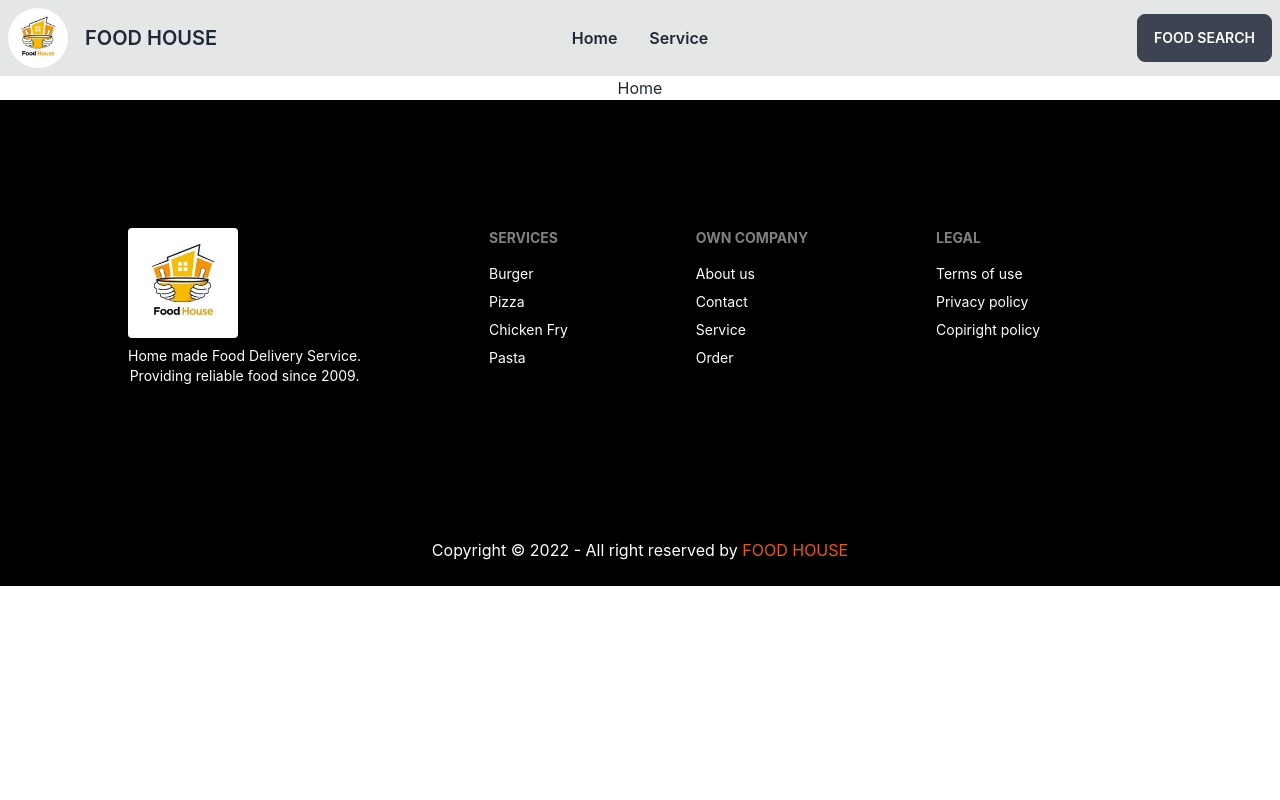
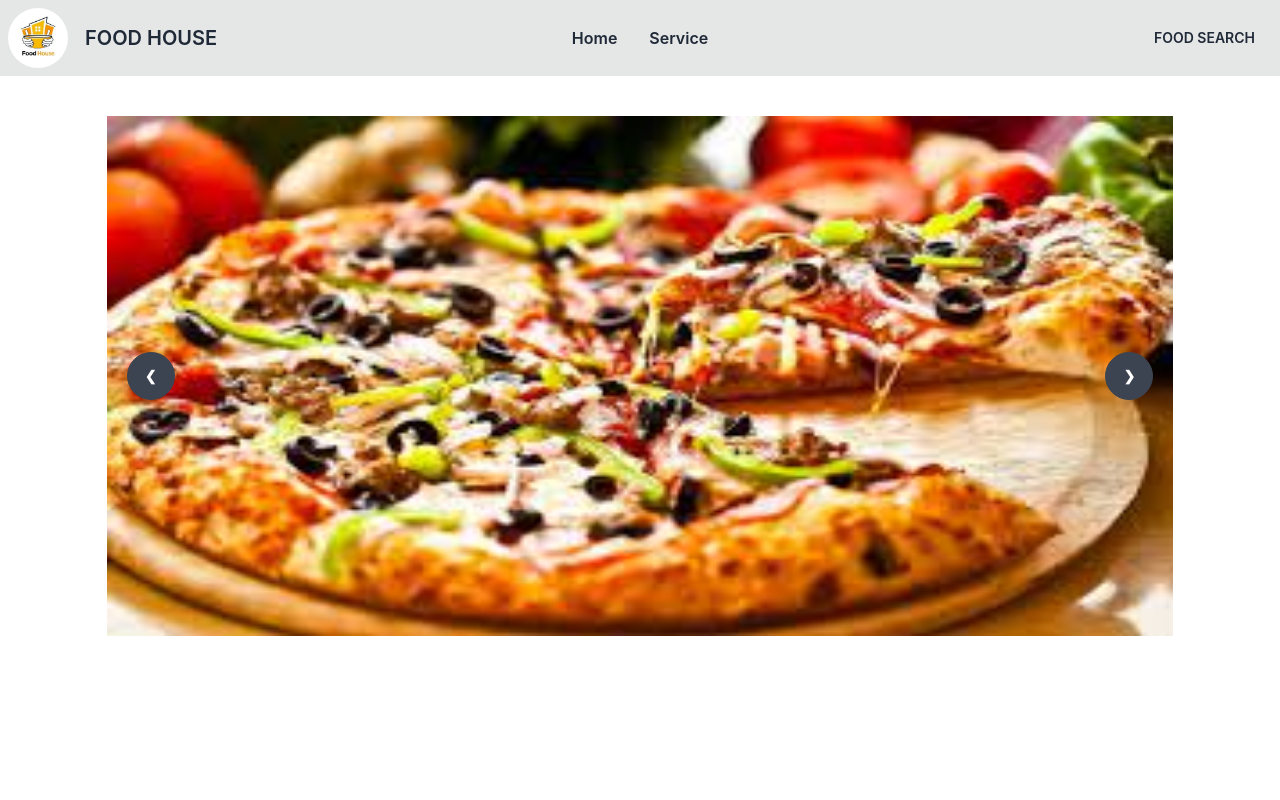
Before and after one commit to SabbirHowlader/food-house-cleint, a React (Create React App) app: page / in a window 1280 px wide. Shown: the top 800 px of the page. Built offline with nearby package versions, Linux system fonts and the light colour scheme.

Commit message:
added slider

```diff
--- a/src/Layout/Main/Main.js
+++ b/src/Layout/Main/Main.js
@@ -7,7 +7,9 @@ const Main = () => {
     return (
         <div>
             <Header></Header>
+            <div className='min-h-screen'>
             <Outlet></Outlet>
+            </div>
             <Footer></Footer>
         </div>
     );
--- a/src/Page/Home/Home/Home.js
+++ b/src/Page/Home/Home/Home.js
@@ -1,9 +1,12 @@
 import React from 'react';
+import Slider from '../Slider/Slider';
 
 const Home = () => {
     return (
         <div>
-            <h2>Home</h2>
+            <div className='items-center'>
+                <Slider></Slider>
+            </div>
         </div>
     );
 };
--- /dev/null
+++ b/src/Page/Home/Slider/Slider.css
@@ -0,0 +1,10 @@
+slider-img:after{
+    content:'';
+    position:absolute;
+    left:0; top:0;
+    width:100%;
+    height:100%;
+    border-radius: 15px;
+    display:inline-block;
+    background: linear-gradient(to right, #151515 0%, rgba(21, 21, 21, 0) 100%);
+}
--- /dev/null
+++ b/src/Page/Home/Slider/Slider.js
@@ -0,0 +1,42 @@
+import React from 'react';
+import img1 from '../../../Asset/slider/slider-1.jfif';
+import img2 from '../../../Asset/slider/slider-2.jfif';
+import img3 from '../../../Asset/slider/slider-3.jpg';
+import img4 from '../../../Asset/slider/slider-4.jpg';
+
+const Slider = () => {
+    return (
+        <div className="carousel w-5/6 py-10 mx-auto max-w-max " style={{ height: 600 }}>
+            <div id="slide1" className="carousel-item relative w-full">
+                <img src={img1} className="w-full slider-img" alt='' />
+                <div className="absolute flex justify-between transform -translate-y-1/2 left-5 right-5 top-1/2">
+                    <a href="#slide4" className="btn btn-circle">❮</a>
+                    <a href="#slide2" className="btn btn-circle">❯</a>
+                </div>
+            </div>
+            <div id="slide2" className="carousel-item relative w-full">
+                <img src={img2} className="w-full slider-img" alt='' />
+                <div className="absolute flex justify-between transform -translate-y-1/2 left-5 right-5 top-1/2">
+                    <a href="#slide1" className="btn btn-circle">❮</a>
+                    <a href="#slide3" className="btn btn-circle">❯</a>
+                </div>
+            </div>
+            <div id="slide3" className="carousel-item relative w-full">
+                <img src={img3} className="w-full slider-img" alt='' />
+                <div className="absolute flex justify-between transform -translate-y-1/2 left-5 right-5 top-1/2">
+                    <a href="#slide2" className="btn btn-circle">❮</a>
+                    <a href="#slide4" className="btn btn-circle">❯</a>
+                </div>
+            </div>
+            <div id="slide4" className="carousel-item relative w-full">
+                <img src={img4} className="w-full slider-img" alt='' />
+                <div className="absolute flex justify-between transform -translate-y-1/2 left-5 right-5 top-1/2">
+                    <a href="#slide3" className="btn btn-circle">❮</a>
+                    <a href="#slide1" className="btn btn-circle">❯</a>
+                </div>
+            </div>
+        </div>
+    );
+};
+
+export default Slider;
--- a/src/Shared/Header/Header.js
+++ b/src/Shared/Header/Header.js
@@ -21,7 +21,7 @@ const Header = () => {
                     </ul>
                 </div>
                 <img src={logo} alt="" style={{height:60, width:60}} className="rounded-full"/>
-                <a  href='/' className="btn btn-warning btn-ghost normal-case text-xl ">FOOD HOUSE</a>
+                <a  href='/' className="btn btn-ghost normal-case text-xl">FOOD HOUSE</a>
             </div>
             <div className="navbar-center hidden lg:flex">
                 <ul className="menu menu-horizontal p-0">
@@ -29,7 +29,7 @@ const Header = () => {
                 </ul>
             </div>
             <div className="navbar-end">
-                <a href='/' className="btn ">Food Search</a>
+                <a href='/' className="btn  btn-ghost">Food Search</a>
             </div>
         </div>
     )
```
